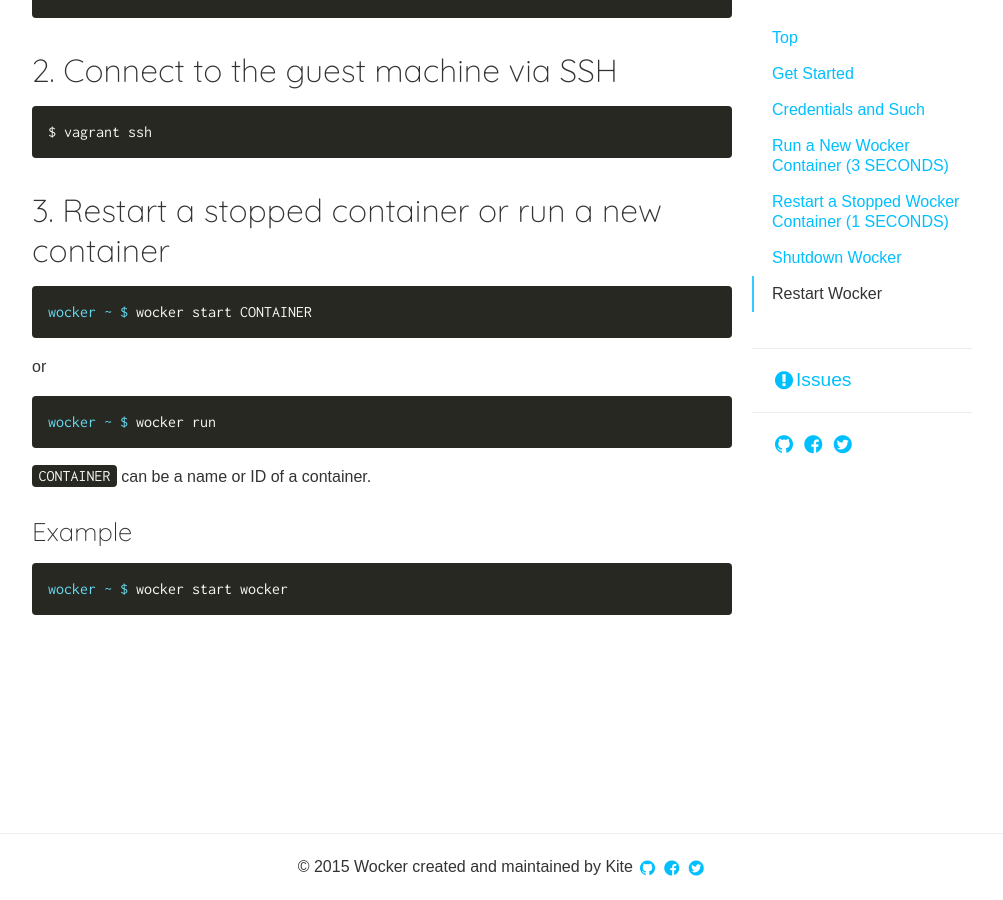
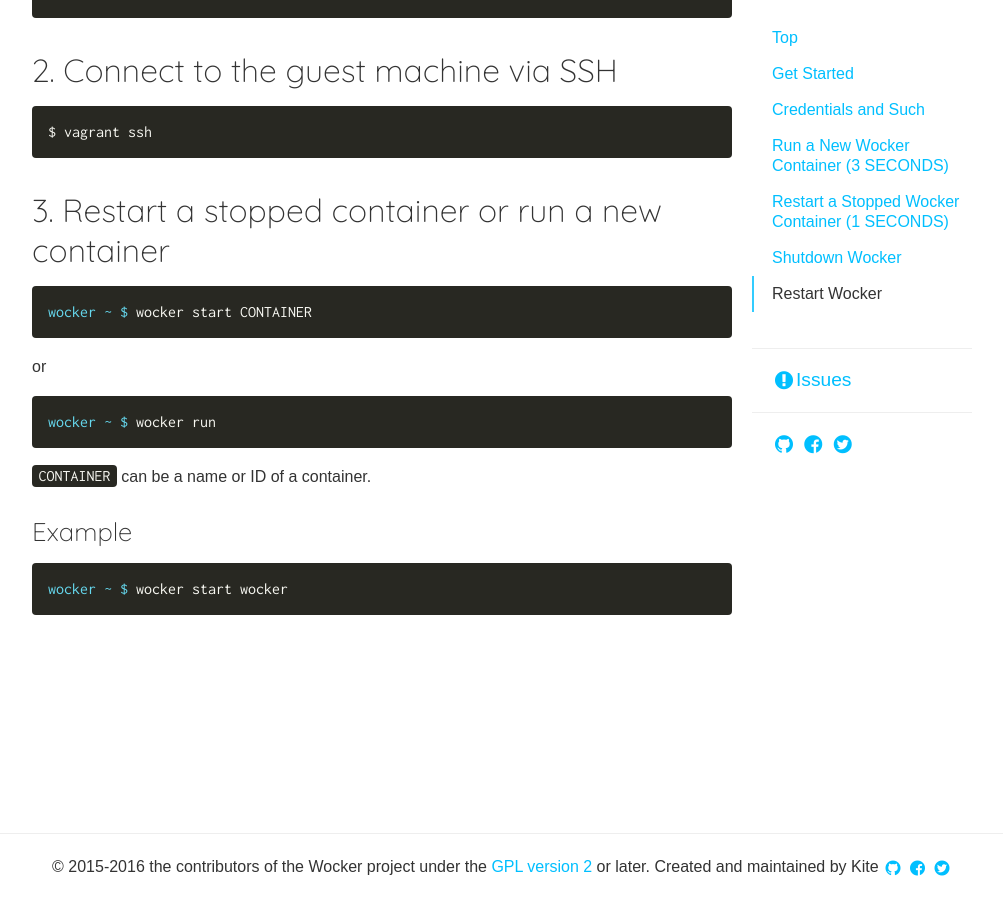
Before and after one commit to wckr/wckr.github.io, a Jekyll site: the page built from index.md, in a window 1280 px wide and 900 px high, scrolled down 5102 px. Shown: the whole window, without its empty margins (138-1141 px from the left). Built offline with Jekyll 4.4.1, drawn with Linux system fonts in a browser that asks for light colours; nearby versions of some CDN libraries; some web fonts are replaced; Markdown is read by kramdown in place of the engine named in the settings; a script that is not in the unit is left out; comment, search, counter and statistics services are not loaded.

Commit message:
Update the copyright and license

```diff
--- a/_includes/footer.html
+++ b/_includes/footer.html
@@ -2,10 +2,11 @@
 
 <footer class="site-footer js-site-footer">
 	<p>
-		© 2015 Wocker created and maintained by Kite
+		© 2015-2016 the contributors of the Wocker project under the <a href="https://github.com/wckr/wocker/blob/master/LICENSE" target="_blank">GPL version 2</a> or later. Created and maintained by Kite
 		<a href="https://github.com/{{ site.github_user }}" class="icon-github"></a>
 		<a href="https://www.facebook.com/{{ site.facebook_user }}" class="icon-facebook"></a>
 		<a href="https://twitter.com/{{ site.twitter_user }}" class="icon-twitter"></a>
+
 	</p>
 </footer>
 
```
